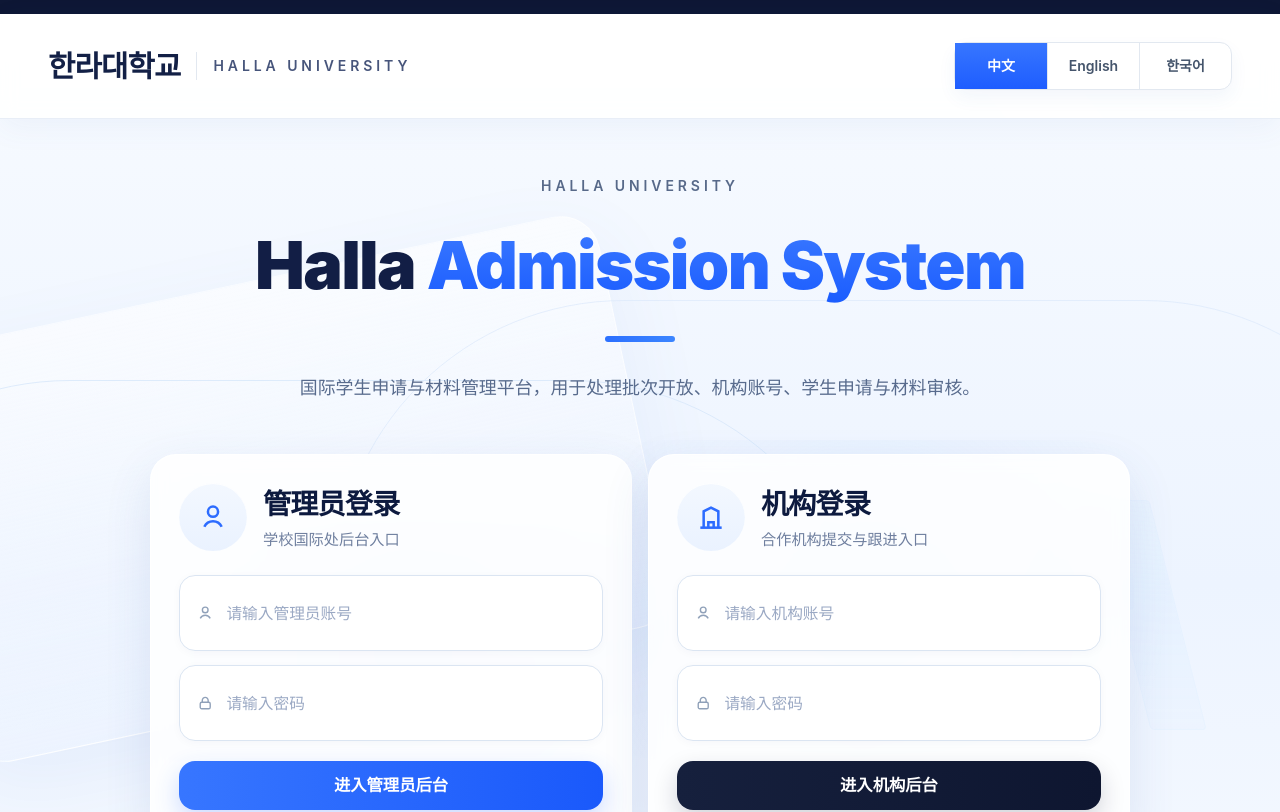
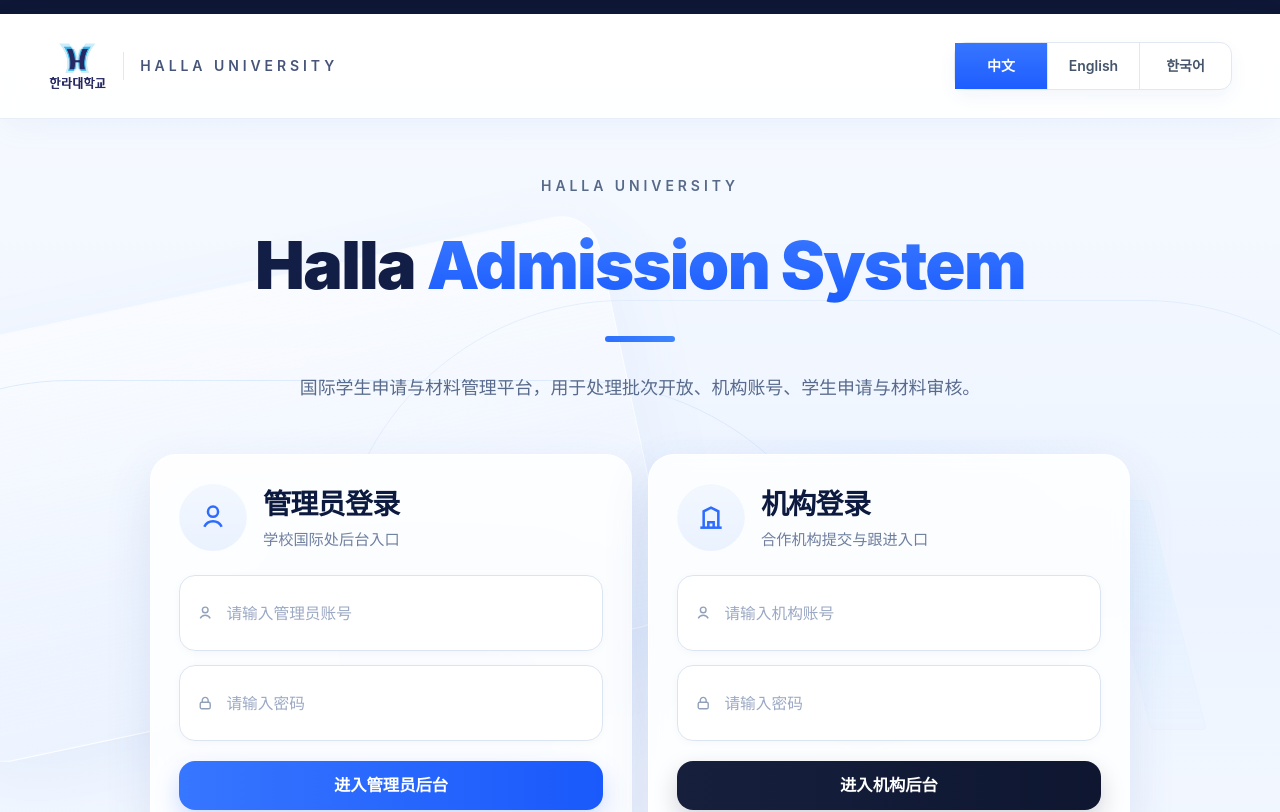
Before and after one commit to junjeonpark-del/halla-admission-frontend, a React (Vite) app: page /login in a window 1280 px wide. Shown: the top 812 px of the page. Built offline with nearby package versions, Linux system fonts and the light colour scheme; no server answers.

Commit message:
Fix admin review material save conflict

```diff
--- a/src/pages/LoginPage.jsx
+++ b/src/pages/LoginPage.jsx
@@ -271,9 +271,11 @@
 function BrandBlock({ t }) {
   return (
     <div className="flex items-center gap-4">
-      <div className="text-[1.85rem] font-black tracking-tight text-[#132046]">
-        {t.brandKo}
-      </div>
+      <img
+        src="/halla-logo.png"
+        alt="Halla University Logo"
+        className="h-12 w-auto object-contain"
+      />
       <div className="h-7 w-px bg-slate-200" />
       <div className="text-sm font-semibold uppercase tracking-[0.28em] text-[#47557b]">
         {t.brandEn}
```
Also changed, not shown: public/halla-logo.png (added).
